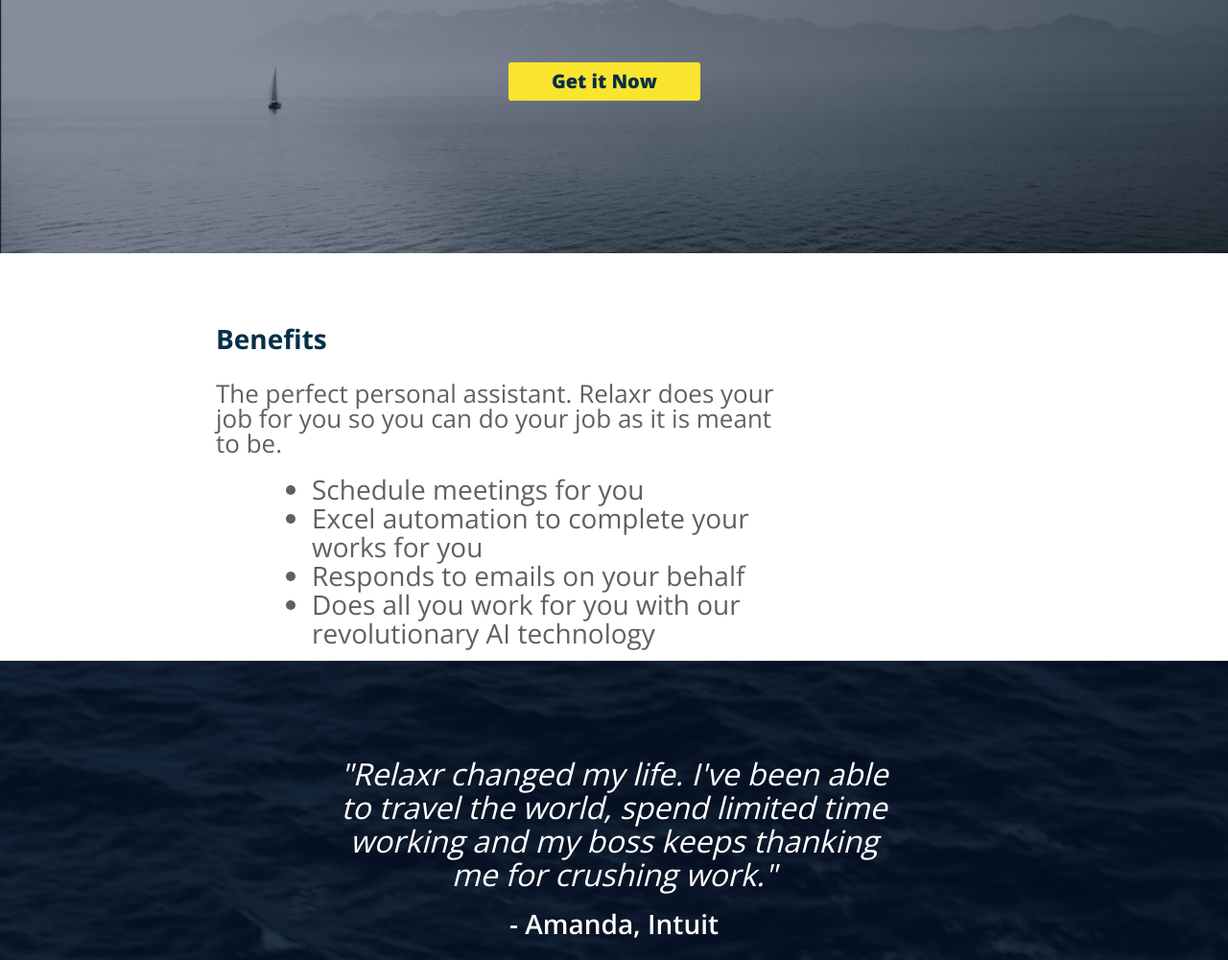
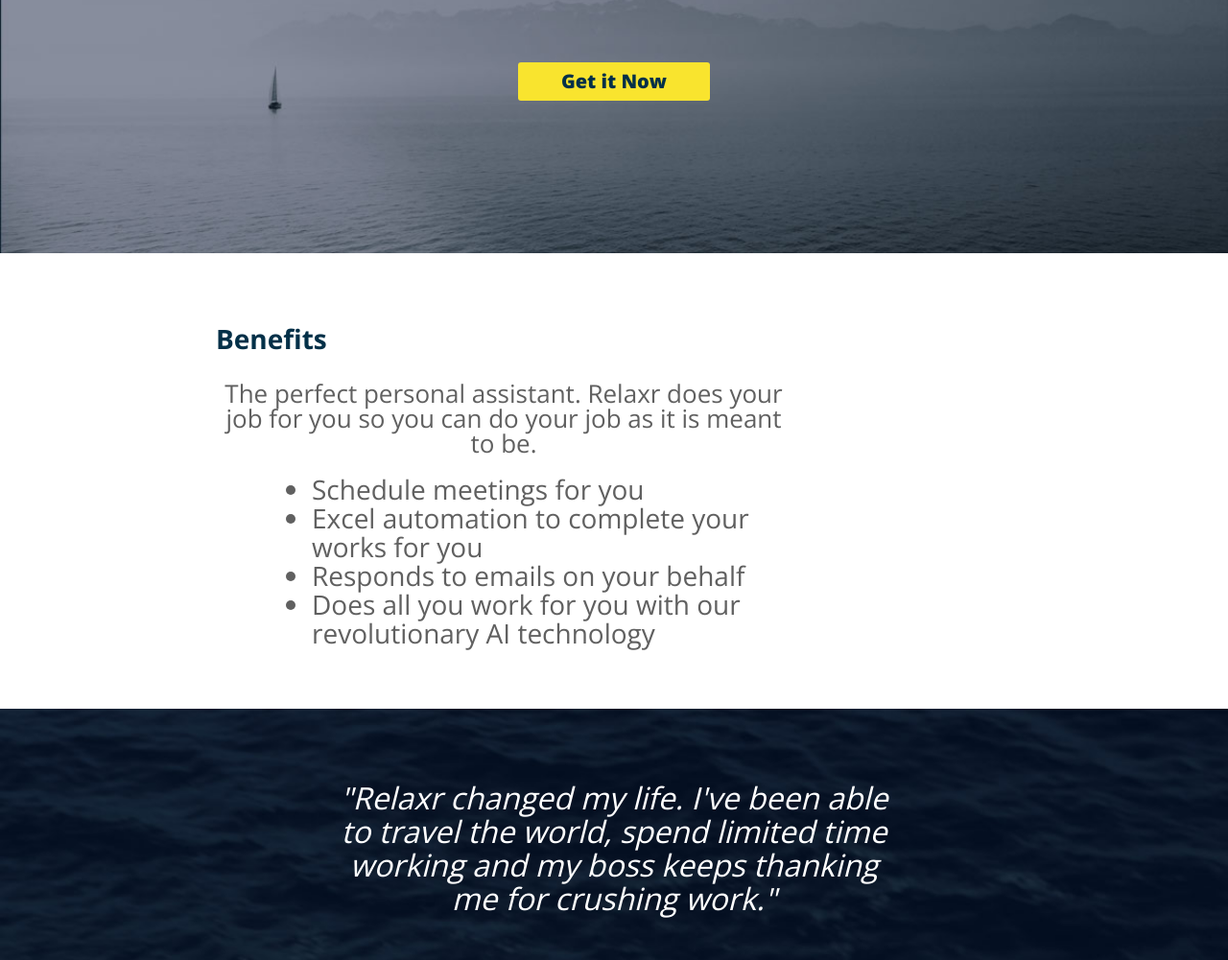
Before and after one commit to eef2118/relaxr-landing-page, a plain HTML site: page index.html in a window 1280 px wide. Shown: the part 286-1287 px from the top of the page at 96% size. Drawn offline with nearby package versions, Linux system fonts and the light colour scheme.

Commit message:
updating

```diff
--- a/css/style.css
+++ b/css/style.css
@@ -43,9 +43,8 @@ Developer @GA in NYC
 
 }
 
-.company-yellow
-
-{ color: #f9e42e;
+.company-yellow {
+  color: #f9e42e;
   font-size: 24px;
   text-align: center;
   padding-left: 0px;
@@ -56,7 +55,7 @@ Developer @GA in NYC
 .button {
   padding: 10px 15px;
   background-color: #f9e42e;
-  margin: 75px 530px;
+  margin: 75px auto;
   text-align: center;
   width: 200px;
   border-radius: 3px;
@@ -87,7 +86,7 @@ h1
  height: 200px;
  padding: 0px;
  border: 0px;
- margin: 75px 225px 150px 225px;
+ margin: 75px 225px 200px 225px;
  box-sizing: content-box;
 
  }
@@ -99,7 +98,7 @@ h2
    color: #033048;
    font-weight: 700;
    font-size: 28px;
-   align: center;
+   text-align: left;
    padding-bottom: 30px;
 }
 
@@ -110,7 +109,6 @@ h2
    text-align: center;
    font-weight: 600;
 
-
 }
 
  p
@@ -118,7 +116,7 @@ h2
  {  color: #606060;
  	font-weight: 400;
  	font-size: 26px;
-    align: center;
+    text-align: center;
  }
 
  ul
@@ -150,11 +148,10 @@ blockquote
 { font-style: italic;
   font-weight: 300;
   font-size: 32px;
-  line-height: 35px;
+  line-height:  35px;
   text-align: center;
-	float: center
-	margin: 100px 300px;
-	padding: 100px 350px 20px 350px;
+	margin: 50px auto;
+	padding: 75px 350px 0px 350px;
 
 }
 
@@ -171,7 +168,7 @@ blockquote
 
  	padding: 10px 15px;
   	background-color: #033048;
-  	margin: 20px 530px;
+  	margin: 20px auto;
   	text-align: center;
   	width: 200px;
   	border-radius: 3px;
```
